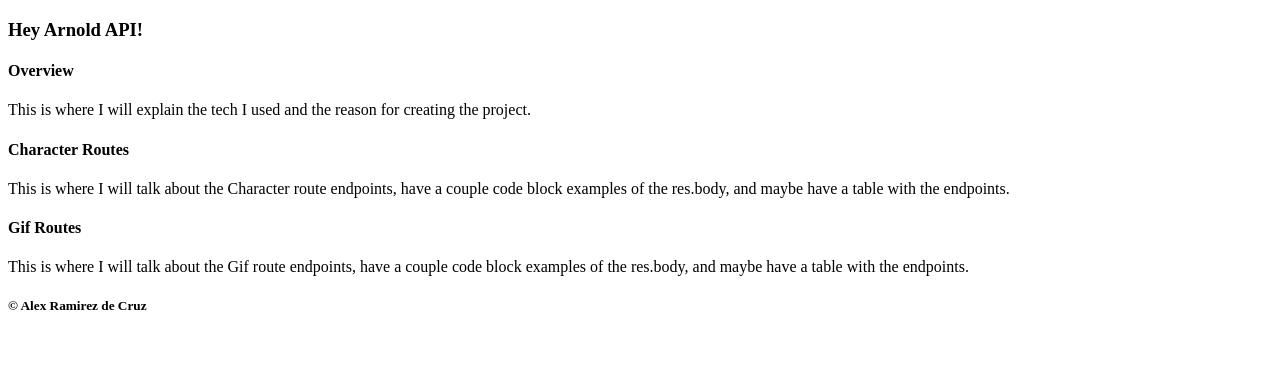
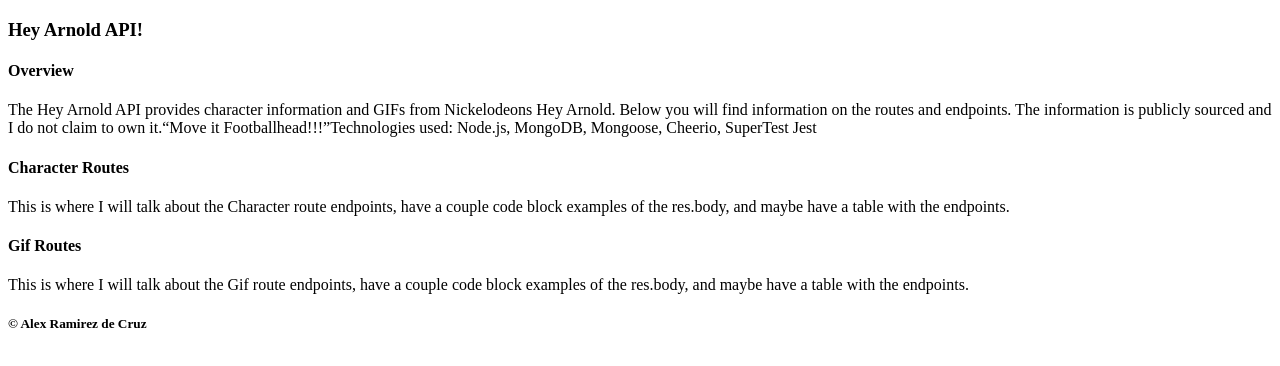
Before and after one commit to aramirezdecruz3148/hey-arnold-api-documentation, a React app: page / in a window 1280 px wide. Shown: the top 366 px of the page. Built offline with nearby package versions, Linux system fonts and the light colour scheme.

Commit message:
began fleshing out content and making notes on the content I did not finish

```diff
--- a/src/components/Footer.js
+++ b/src/components/Footer.js
@@ -7,3 +7,4 @@
     </footer>
   );
 }
+//include links to my twitter, linkedin, github
--- a/src/components/GifRoutes.js
+++ b/src/components/GifRoutes.js
@@ -12,3 +12,7 @@
     </>
   );
 }
+//get all gifs
+//get random gif
+//get a random gif by count
+//get a gif by id
--- a/src/components/Overview.js
+++ b/src/components/Overview.js
@@ -5,8 +5,13 @@
     <>
       <h4>Overview</h4>
       <p>
-        This is where I will explain the tech I used and the
-        reason for creating the project.
+        The Hey Arnold API provides character information and GIFs from
+        Nickelodeons Hey Arnold. Below you will find information on the
+        routes and endpoints. The information is publicly sourced and
+        I do not claim to own it.
+        <q>Move it Footballhead!!!</q>
+        Technologies used: Node.js, MongoDB, Mongoose, Cheerio, SuperTest
+        Jest
       </p>
     </>
   );
```
Also changed, not shown: src/components/CharacterRoutes.js (+7 -0 lines).
